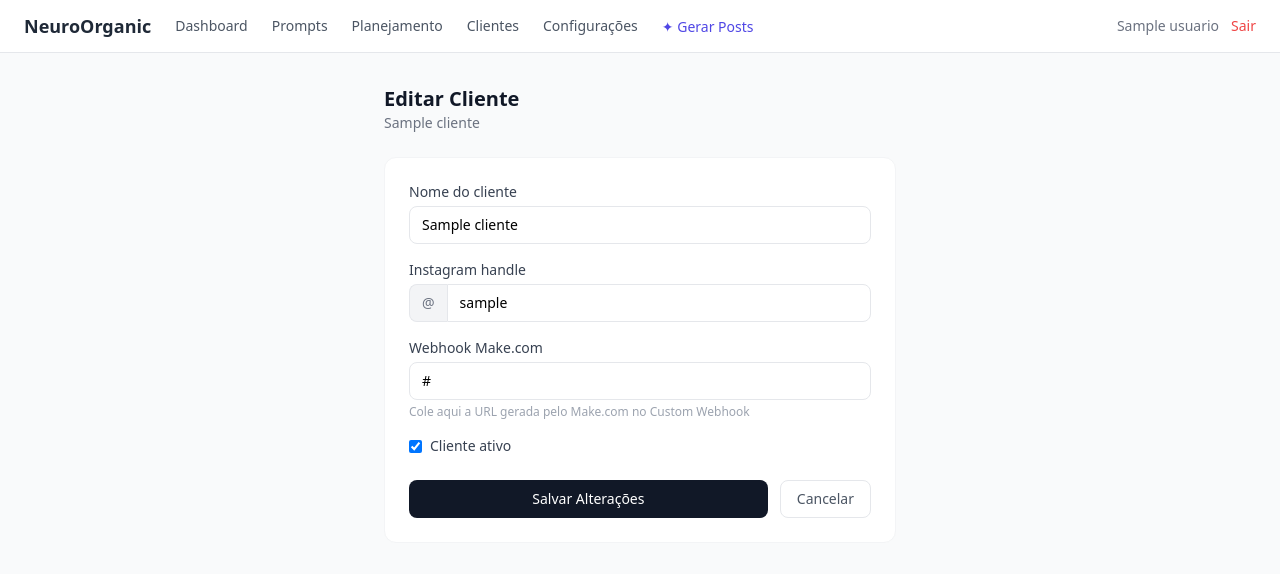
After one commit to sergiorosa-afk/neuroorganic, a Flask app: page /admin/clientes/1/editar in a window 1280 px wide. The commit adds this page. Shown: the top 574 px of the page. Run offline with Flask 3, Linux system fonts and the light colour scheme; a user stored in the database is signed in; tables that the repository leaves empty hold one stand-in row (values such as "Sample post"); some libraries are stand-ins or nearby versions.

Commit message:
feat: página de edição de cliente com campo webhook Make.com

```diff
--- a/app.py
+++ b/app.py
@@ -358,6 +358,26 @@ def novo_cliente():
     return render_template('admin/novo_cliente.html')
 
 
+@app.route('/admin/clientes/<int:cliente_id>/editar', methods=['GET', 'POST'])
+@login_required
+def editar_cliente(cliente_id):
+    if not current_user.is_admin:
+        abort(403)
+
+    cliente = Cliente.query.get_or_404(cliente_id)
+
+    if request.method == 'POST':
+        cliente.nome = request.form.get('nome', '').strip()
+        cliente.instagram_handle = request.form.get('instagram_handle', '').strip().lstrip('@')
+        cliente.make_webhook_url = request.form.get('make_webhook_url', '').strip()
+        cliente.ativo = 'ativo' in request.form
+        db.session.commit()
+        flash(f'Cliente {cliente.nome} atualizado com sucesso.', 'success')
+        return redirect(url_for('admin_clientes'))
+
+    return render_template('admin/editar_cliente.html', cliente=cliente)
+
+
 # ── Admin — Configurações ─────────────────────────────────────────────────────
 
 PROVEDORES_IMAGEM = [
--- a/templates/admin/clientes.html
+++ b/templates/admin/clientes.html
@@ -42,9 +42,11 @@
                         {{ 'Ativo' if c.ativo else 'Inativo' }}
                     </span>
                 </td>
-                <td class="px-5 py-3">
+                <td class="px-5 py-3 flex gap-3">
                     <a href="{{ url_for('admin_prompts', cliente_id=c.id) }}"
                         class="text-xs text-blue-600 hover:underline">Prompts</a>
+                    <a href="{{ url_for('editar_cliente', cliente_id=c.id) }}"
+                        class="text-xs text-gray-500 hover:underline">Editar</a>
                 </td>
             </tr>
             {% endfor %}
--- /dev/null
+++ b/templates/admin/editar_cliente.html
@@ -0,0 +1,56 @@
+{% extends 'base.html' %}
+{% block title %}Editar Cliente — Admin{% endblock %}
+
+{% block content %}
+<div class="max-w-lg mx-auto">
+    <div class="mb-6">
+        <h1 class="text-xl font-bold text-gray-900">Editar Cliente</h1>
+        <p class="text-sm text-gray-500">{{ cliente.nome }}</p>
+    </div>
+
+    <div class="bg-white rounded-xl border border-gray-100 p-6">
+        <form method="POST" class="space-y-4">
+
+            <div>
+                <label class="block text-sm font-medium text-gray-700 mb-1">Nome do cliente</label>
+                <input type="text" name="nome" required value="{{ cliente.nome }}"
+                    class="w-full border border-gray-200 rounded-lg px-3 py-2 text-sm focus:outline-none focus:ring-2 focus:ring-gray-300">
+            </div>
+
+            <div>
+                <label class="block text-sm font-medium text-gray-700 mb-1">Instagram handle</label>
+                <div class="flex">
+                    <span class="px-3 py-2 bg-gray-100 border border-r-0 border-gray-200 rounded-l-lg text-sm text-gray-500">@</span>
+                    <input type="text" name="instagram_handle" required value="{{ cliente.instagram_handle }}"
+                        class="flex-1 border border-gray-200 rounded-r-lg px-3 py-2 text-sm focus:outline-none focus:ring-2 focus:ring-gray-300">
+                </div>
+            </div>
+
+            <div>
+                <label class="block text-sm font-medium text-gray-700 mb-1">Webhook Make.com</label>
+                <input type="url" name="make_webhook_url" value="{{ cliente.make_webhook_url or '' }}"
+                    class="w-full border border-gray-200 rounded-lg px-3 py-2 text-sm focus:outline-none focus:ring-2 focus:ring-gray-300"
+                    placeholder="https://hook.make.com/...">
+                <p class="text-xs text-gray-400 mt-1">Cole aqui a URL gerada pelo Make.com no Custom Webhook</p>
+            </div>
+
+            <div class="flex items-center gap-2">
+                <input type="checkbox" name="ativo" id="ativo" {% if cliente.ativo %}checked{% endif %}
+                    class="rounded border-gray-300">
+                <label for="ativo" class="text-sm text-gray-700">Cliente ativo</label>
+            </div>
+
+            <div class="flex gap-3 pt-2">
+                <button type="submit"
+                    class="flex-1 bg-gray-900 text-white rounded-lg py-2 text-sm font-medium hover:bg-gray-700 transition">
+                    Salvar Alterações
+                </button>
+                <a href="{{ url_for('admin_clientes') }}"
+                    class="px-4 py-2 border border-gray-200 rounded-lg text-sm text-gray-600 hover:bg-gray-50 transition">
+                    Cancelar
+                </a>
+            </div>
+        </form>
+    </div>
+</div>
+{% endblock %}
```
